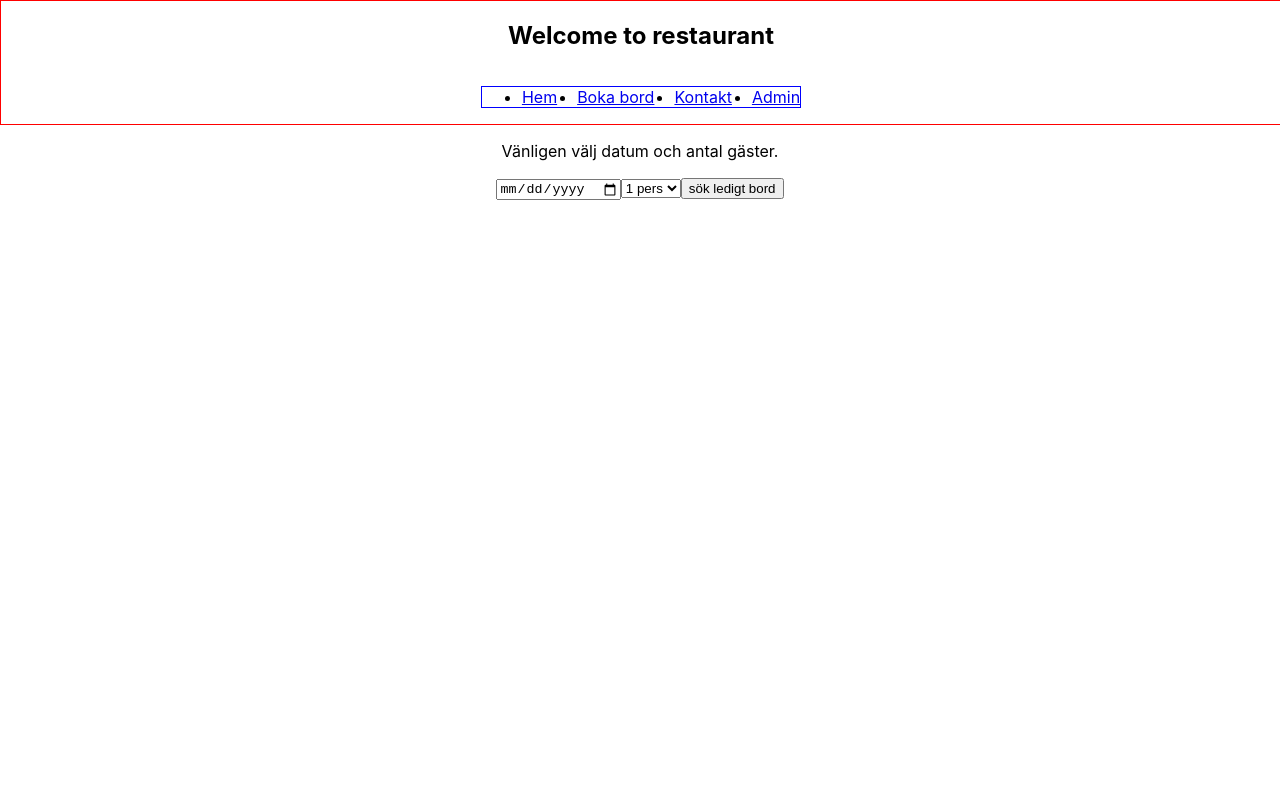
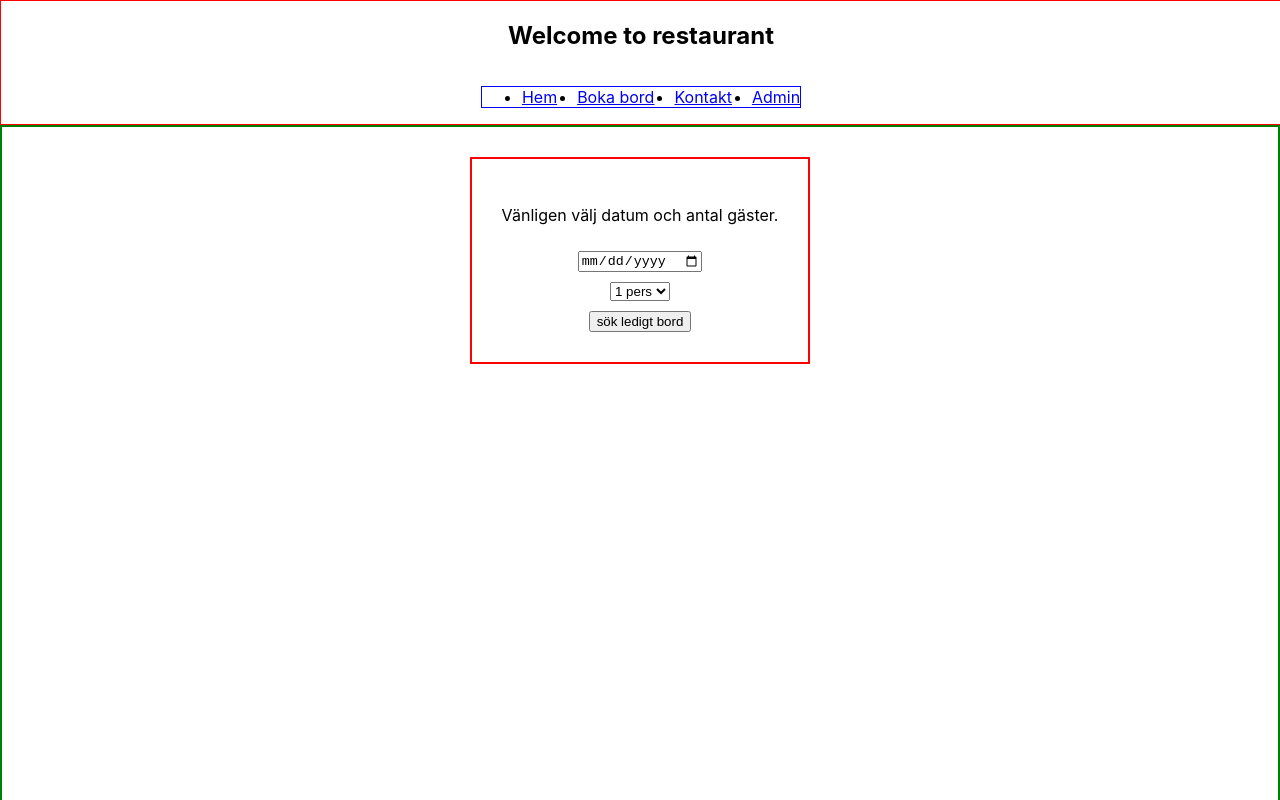
Before and after one commit to GamerShabandari/react-restaurang, a React (Create React App) app: page /booking in a window 1280 px wide. Shown: the top 800 px of the page. Built offline with nearby package versions, Linux system fonts and the light colour scheme.

Commit message:
basic css layout klar

```diff
--- /dev/null
+++ b/src/components/booking.css
@@ -0,0 +1,42 @@
+.bookingContainer{
+    border: 2px solid green;
+    min-height: 100vh;
+    display: flex;
+    flex-direction: column;
+    align-items: center;
+    justify-content: flex-start;
+    gap: 20px;
+    padding: 20px;
+}
+
+.inputContainer{
+    border: 2px solid red;
+    display: flex;
+    flex-direction: column;
+    justify-content: center;
+    align-items: center;
+    padding: 30px;
+    gap: 10px;
+}
+
+.formContainer{
+    border: 2px solid purple;
+    display: flex;
+    flex-direction: column;
+    align-items: center;
+    justify-content: center;
+    padding: 30px;
+    gap: 10px;
+}
+
+@media screen and (min-width: 1000px) {
+    .bookingContainer {
+      display: flex;
+      flex-direction: row;
+      justify-content: center;
+      align-items:flex-start;
+      gap: 20px;
+      min-height: 100vh;
+      padding: 30px;
+    }
+  }
--- a/src/components/booking.tsx
+++ b/src/components/booking.tsx
@@ -2,6 +2,8 @@ import { ChangeEvent, useState } from "react"
 import { INewUser } from "./models/INewUser";
 import { User } from "./models/User";
 import { Bookings } from "./models/Bookings";
+
+import "./booking.css"
 
 export function Booking() {
 
@@ -368,9 +370,9 @@ export function Booking() {
 
     }
 
-    return (<>
+    return (<main className="bookingContainer">
 
-        {!showBookingDone && <div>
+        {!showBookingDone && <div className="inputContainer">
 
             <p>Vänligen välj datum och antal gäster.</p>
             <input type="date" onChange={handleChosenDate} />
@@ -383,7 +385,7 @@ export function Booking() {
                 <option value="5">5 pers</option>
                 <option value="6">6 pers</option>
             </select>
-            {showRequiredError && <div>Du måste ange ett datum och antal gäster</div> }
+            {showRequiredError && <div>Du måste ange ett datum och antal gäster</div>}
             <button onClick={checkIfOpenTable}>sök ledigt bord</button>
 
             {tablesAt6oClock > 0 && <div>Det finns {tablesAt6oClock} lediga bord kl 18.<button onClick={() => { choseTimeForDinner("18:00") }}>Välj denna tid</button> </div>}
@@ -393,7 +395,7 @@ export function Booking() {
 
         </div>}
 
-        {showUserForm && <div>
+        {showUserForm && <div className="formContainer">
             <div>
                 <h1>Fyll i resterande uppgifter för att slutföra bokning</h1>
                 <div>
@@ -410,8 +412,8 @@ export function Booking() {
             </div>
             {showError && <div>Alla fällt är obligatoriska</div>}
             {showEmailError && <div>Vänligen ange en giltig email</div>}
-            {showPhoneError && <div>Telefonnummer får bara bestå utav siffor</div> }
+            {showPhoneError && <div>Telefonnummer får bara bestå utav siffor</div>}
         </div>}
         {showBookingDone && <div>Din bokning är nu klar, vi ses!</div>}
-    </>)
+    </main>)
 }
```
